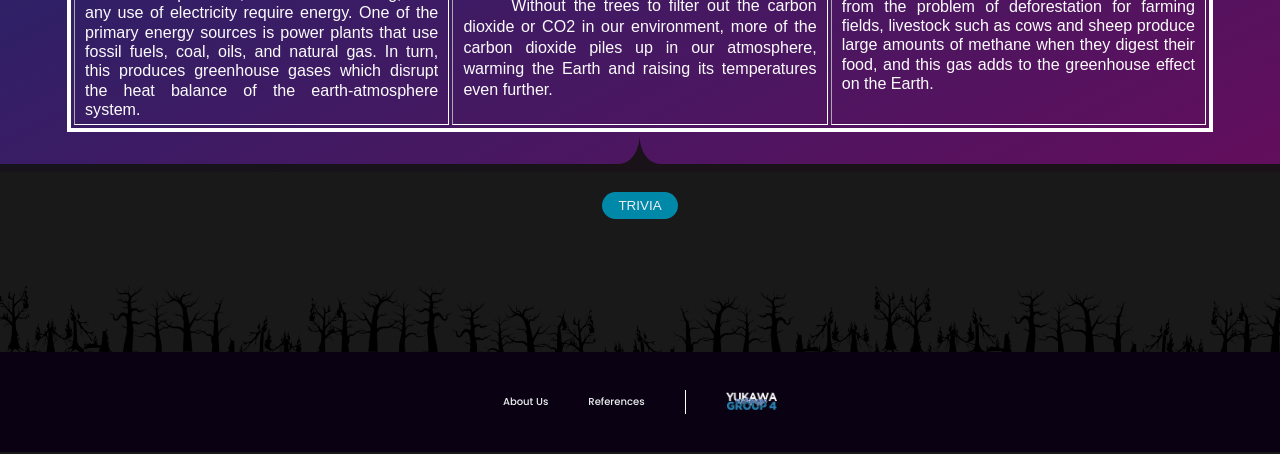
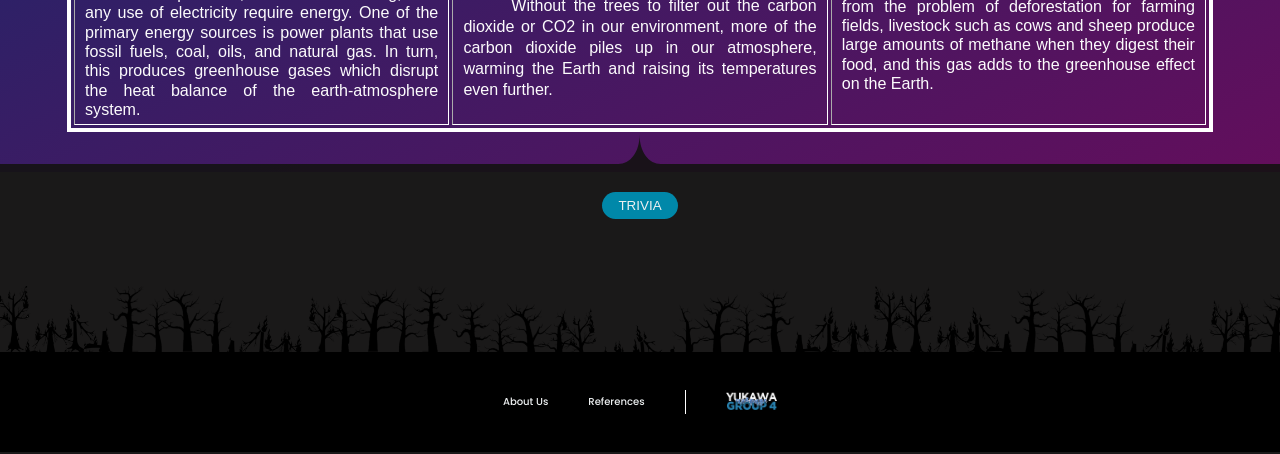
Before and after one commit to Clomaaa/tenyukawa, a plain HTML site: page index.html in a window 1280 px wide. Shown: the part 1577-2031 px from the top of the page. Drawn offline with nearby package versions, Linux system fonts and the light colour scheme; a web font is replaced by a local one.

Commit message:
Update styles home.css

```diff
--- a/styles home.css
+++ b/styles home.css
@@ -593,7 +593,7 @@ footer {
     width: 100%;
     height: 150px;
     margin: 0 auto;
-    background-color:rgb(10, 2, 19);
+    background-color:#000000;
     justify-content: center; /* align horizontal */
     align-items: center; /* align vertical */
     z-index:0;
```
